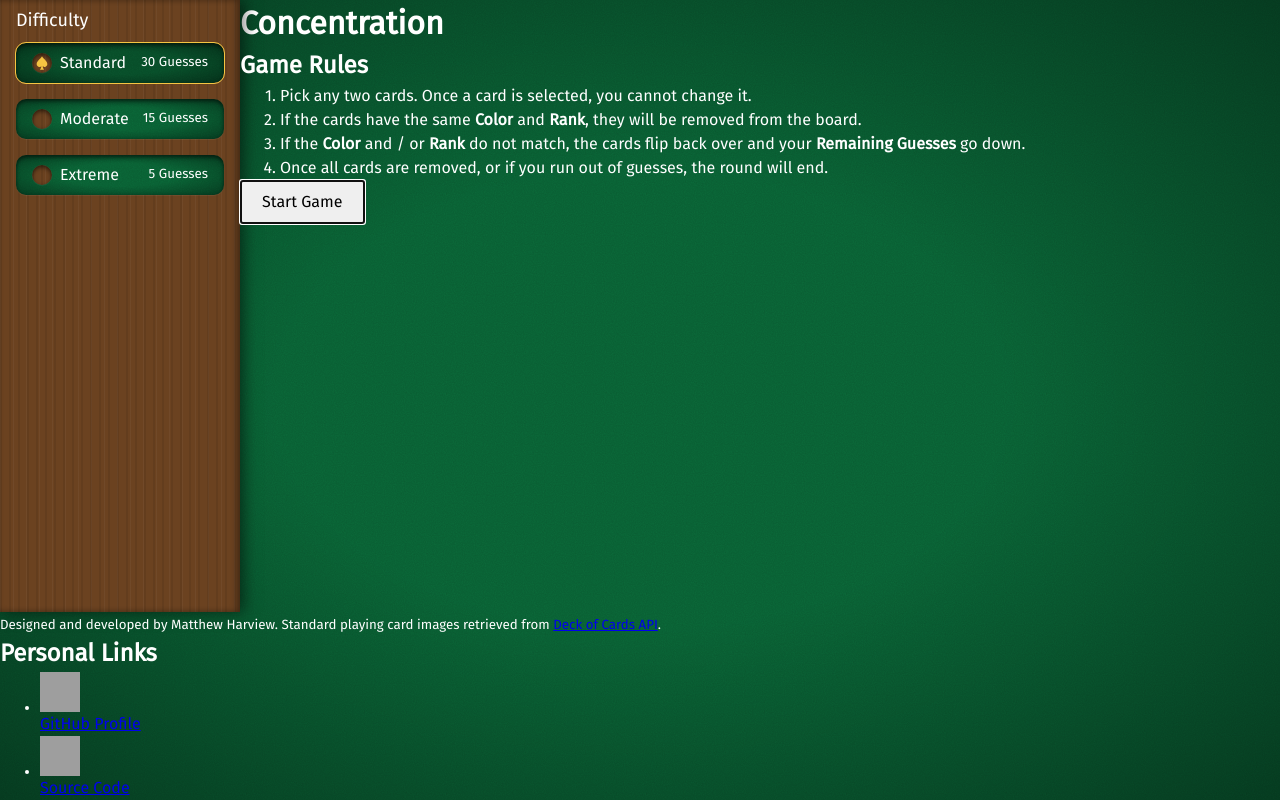
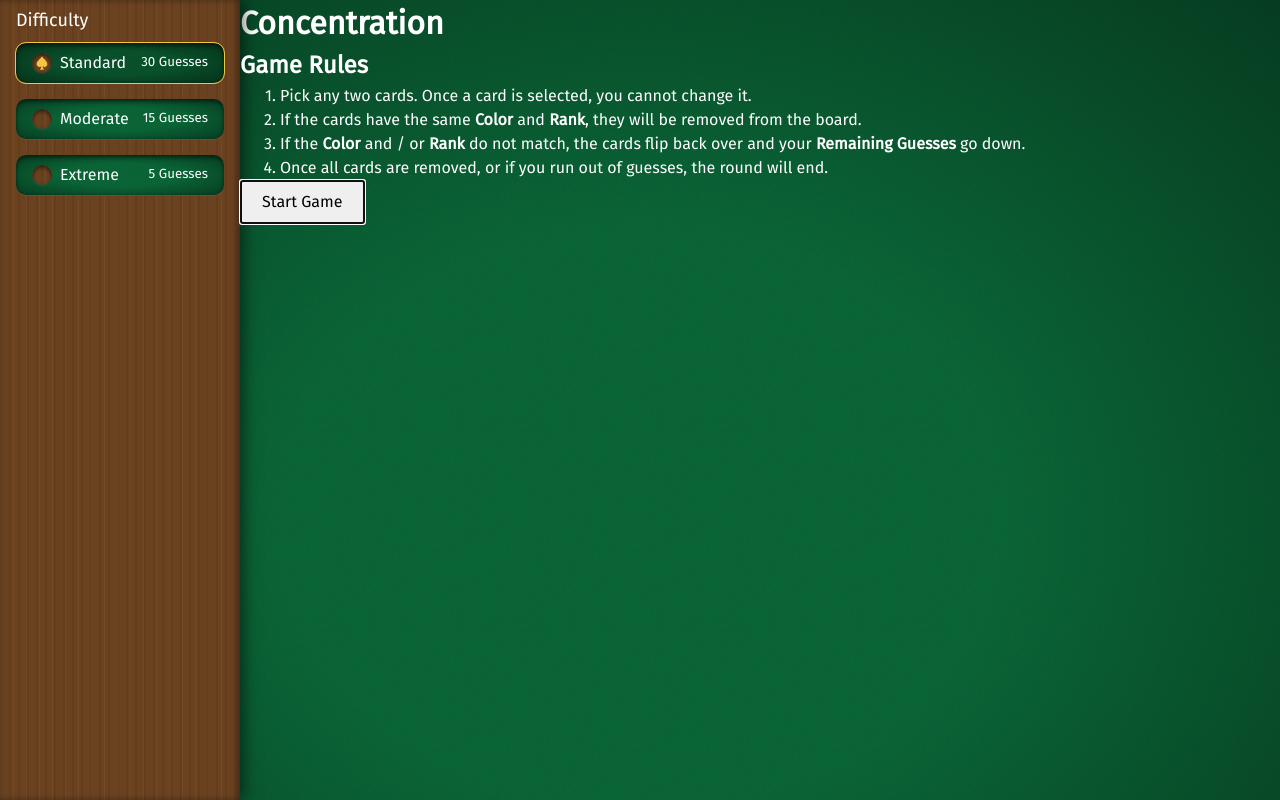
Before and after one commit to Long-Hold/memory-card, a React (Vite) app: page / in a window 1280 px wide. Shown: the top 800 px of the page. Built offline with nearby package versions, Linux system fonts and the light colour scheme; grey boxes are pictures that could not be loaded.

Commit message:
feat: make sidebar and main height 100vh to keep footer out of view unless scrolled to

```diff
--- a/src/App.css
+++ b/src/App.css
@@ -8,6 +8,11 @@ body {
   background-color: var(--felt);
   background-image: var(--felt-texture);
   background-attachment: fixed;
+}
+
+main {
+  height: 100vh;
+  height: 100dvh;
 }
 
 /* Larger viewport sizing */
--- a/src/components/sidebar/sidebar.css
+++ b/src/components/sidebar/sidebar.css
@@ -2,13 +2,11 @@
   --sidebar-width: 15rem;
 }
 
+/* Note: Main is also 100vh/dvh to keep footer out of view unless scrolled */
 .sidebar, .sidebar-panel {
-  height: 100%;
+  height: 100vh;
+  height: 100dvh;
 }
-
-/* .sidebar * {
-  text-transform: inherit;
-} */
 
 .sidebar {
   width: var(--sidebar-width);
```
